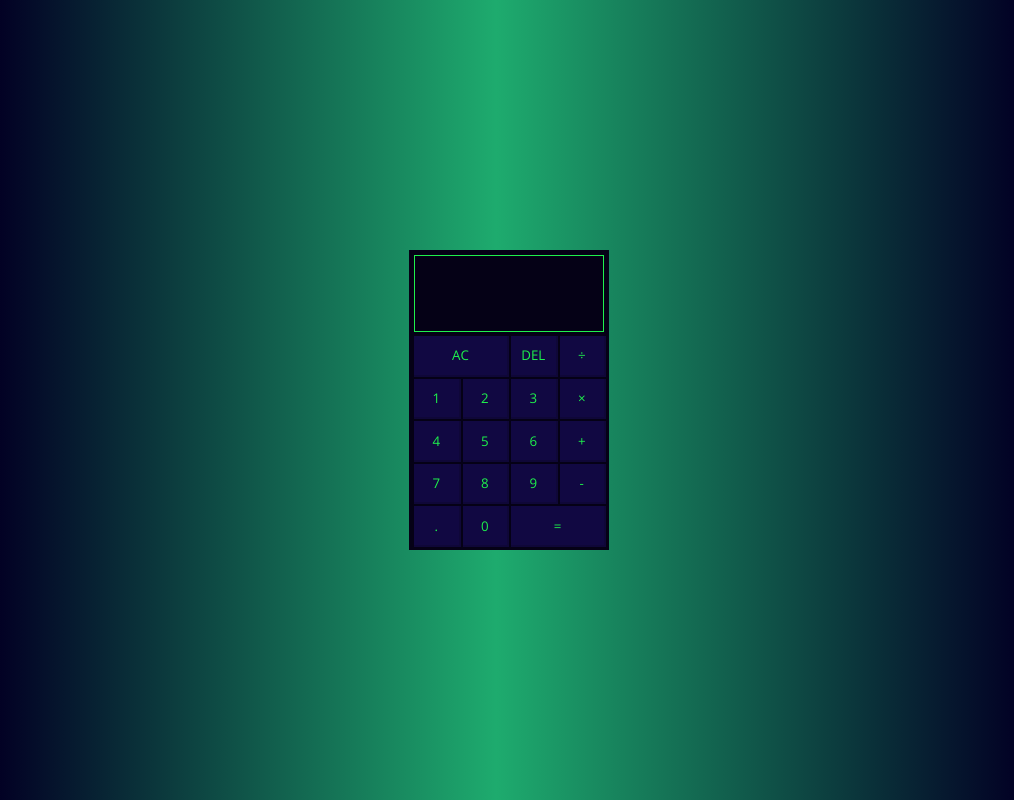
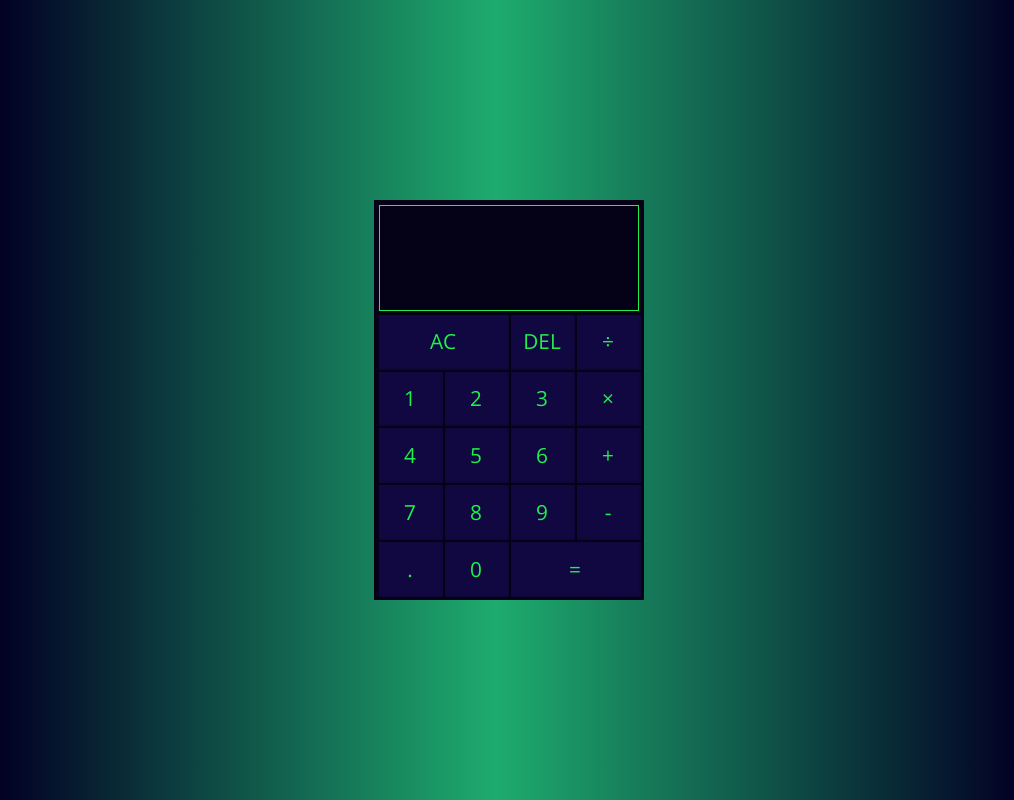
Before and after one commit to gleb-bayeshko/calculator, a website built with webpack: page index.html in a window 1280 px wide. Shown: the whole page, without its empty margins (131-1145 px from the left). Built offline with nearby package versions, Linux system fonts and the light colour scheme.

Commit message:
style: minor fixes

```diff
--- a/package.json
+++ b/package.json
@@ -19,12 +19,11 @@
     "html-loader": "^1.3.1",
     "html-webpack-plugin": "^4.5.0",
     "mini-css-extract-plugin": "^0.11.2",
+    "node-sass": "^4.14.1",
     "sass": "^1.26.11",
     "sass-loader": "^10.0.2",
     "webpack": "^4.44.2",
     "webpack-cli": "^3.3.12"
   },
-  "dependencies": {
-    "node-sass": "^4.14.1"
-  }
+  "dependencies": {}
 }
--- a/src/sass/base/_body-styles.scss
+++ b/src/sass/base/_body-styles.scss
@@ -3,5 +3,5 @@ body {
   @include size (100vw, 100vh);
   background: $body-background-color no-repeat;
 
-  font-size: 10px;
+  font-size: 17px;
 }
--- a/src/sass/components/_buttons.scss
+++ b/src/sass/components/_buttons.scss
@@ -7,6 +7,7 @@
   @include transition (300ms);
   z-index: 20;
   box-shadow: 1px 1px 0 1px  rgb(15, 7, 56);
+  font-size: 1.3rem;
 
 
   &:hover {
@@ -19,7 +20,7 @@
     background-color: $button-background-active-color;
     transform: scale(1);
     box-shadow: inset 1px 1px 0 1px  rgb(15, 7, 56);
-    font-size: 0.7rem;
+    font-size: 1.28rem;
   }
 }
 
--- a/src/sass/layout/_calculator-layout.scss
+++ b/src/sass/layout/_calculator-layout.scss
@@ -1,8 +1,8 @@
 .calculator-grid {
   display: grid;
-  max-width: 200px;
+  max-width: 270px;
   width: 100%;
-  height: 300px;
+  height: 400px;
   grid-template: 2fr repeat(5, 1fr) / repeat(4, 1fr);
   gap: 4px 4px;
   overflow: hidden;
```
Also changed, not shown: build/index.html, build/script.js, build/style.css, 3 other files.
